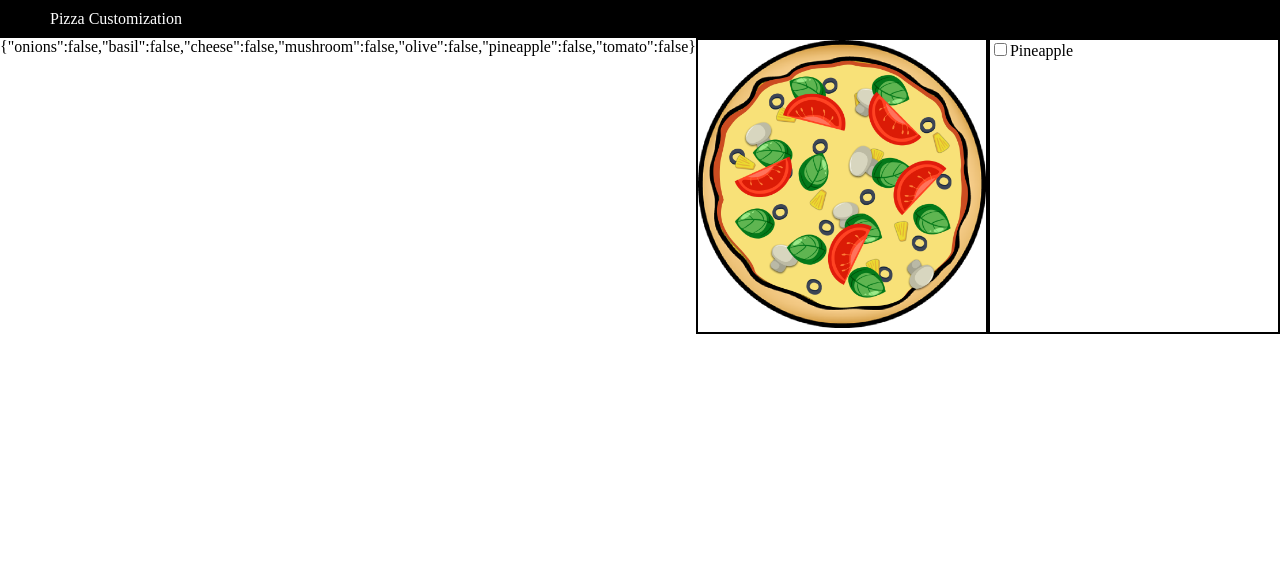
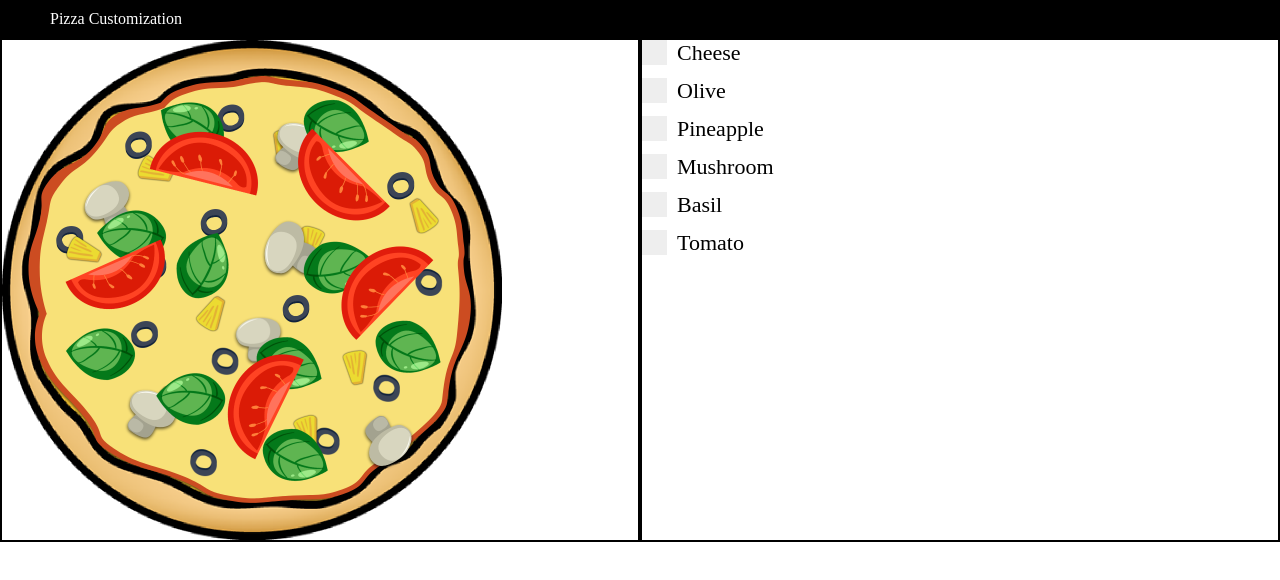
Before and after one commit to DinhSonHai/pizza-customization-reactjs, a React (Create React App) app: page / in a window 1280 px wide. Shown: the top 580 px of the page. Built offline with nearby package versions, Linux system fonts and the light colour scheme.

Commit message:
Add style for checkbox

```diff
--- a/src/App.js
+++ b/src/App.js
@@ -6,12 +6,11 @@
 
 function App() {
   const [ingredients, setIngredients] = useState({
-    onions: false,
-    basil: false,
     cheese: false,
-    mushroom: false,
     olive: false,
     pineapple: false,
+    mushroom: false,
+    basil: false,
     tomato: false,
   });
   return (
--- a/src/components/Customize.js
+++ b/src/components/Customize.js
@@ -8,14 +8,16 @@
 import Tomato from '../assets/Tomato.png';
 
 function Customize({ ingredients, setIngredients }) {
-  const changeIngredients = (name) => {
+  const onChange = (e, name) => {
+    console.log(e)
     let newIngredients = JSON.parse(JSON.stringify(ingredients));
-    newIngredients[name] = !newIngredients[name];
+    newIngredients[name] = e;
     setIngredients(newIngredients);
+    localStorage.setItem("ingredients", JSON.stringify(newIngredients));
   }
   return (
     <div style={{ display: 'flex' }}>
-      {JSON.stringify(ingredients)}
+      {/* {JSON.stringify(ingredients)} */}
       <div style={{ border: '2px solid black', flex: '1' }}>
         <div style={{ maxHeight: '500px', maxWidth: '500px', position: 'relative' }}>
           <img src={Cheese} alt='Cheese' height='100%' width='100%' className='ingredients'/>
@@ -34,8 +36,36 @@
         </div>
       </div>
       <div style={{ border: '2px solid black', flex: '1' }}>
-        <input type="checkbox" id="pineapple" name="pineapple" value="" onChange={() => changeIngredients('pineapple')}></input>
-        <label for="pineapple">Pineapple</label>
+        <label className="container-checkbox">
+          Cheese
+          <input type="checkbox" checked={ingredients["cheese"]} onChange={(e) => onChange(e.currentTarget.checked, 'cheese')}></input>
+          <span className="checkmark"></span>
+        </label>
+        <label className="container-checkbox">
+          Olive
+          <input type="checkbox" checked={ingredients["olive"]} onChange={(e) => onChange(e.currentTarget.checked, 'olive')}></input>
+          <span className="checkmark"></span>
+        </label>
+        <label className="container-checkbox">
+          Pineapple
+          <input type="checkbox" checked={ingredients["pineapple"]} onChange={(e) => onChange(e.currentTarget.checked, 'pineapple')}></input>
+          <span className="checkmark"></span>
+        </label>
+        <label className="container-checkbox">
+          Mushroom
+          <input type="checkbox" checked={ingredients["mushroom"]} onChange={(e) => onChange(e.currentTarget.checked, 'mushroom')}></input>
+          <span className="checkmark"></span>
+        </label>
+        <label className="container-checkbox">
+          Basil
+          <input type="checkbox" checked={ingredients["basil"]} onChange={(e) => onChange(e.currentTarget.checked, 'basil')}></input>
+          <span className="checkmark"></span>
+        </label>
+        <label className="container-checkbox">
+          Tomato
+          <input type="checkbox" checked={ingredients["tomato"]} onChange={(e) => onChange(e.currentTarget.checked, 'tomato')}></input>
+          <span className="checkmark"></span>
+        </label>
       </div>
     </div>
   )
--- a/src/index.css
+++ b/src/index.css
@@ -5,3 +5,133 @@
 .ingredients {
   position: absolute;
 }
+
+/* The container */
+.container-checkbox {
+  display: block;
+  position: relative;
+  padding-left: 35px;
+  margin-bottom: 12px;
+  cursor: pointer;
+  font-size: 22px;
+  -webkit-user-select: none;
+  -moz-user-select: none;
+  -ms-user-select: none;
+  user-select: none;
+}
+
+/* Hide the browser's default checkbox */
+.container-checkbox input {
+  position: absolute;
+  opacity: 0;
+  cursor: pointer;
+}
+
+/* Create a custom checkbox */
+.container-checkbox .checkmark {
+  position: absolute;
+  top: 0;
+  left: 0;
+  height: 25px;
+  width: 25px;
+  background-color: #eee;
+}
+
+/* On mouse-over, add a grey background color */
+.container-checkbox:hover input ~ .checkmark {
+  background-color: #ccc;
+}
+
+/* When the checkbox is checked, add a blue background */
+.container-checkbox input:checked ~ .checkmark {
+  background-color: #2196f3;
+}
+
+/* Create the checkmark/indicator (hidden when not checked) */
+.container-checkbox .checkmark:after {
+  content: '';
+  position: absolute;
+  display: none;
+}
+
+/* Show the checkmark when checked */
+.container-checkbox input:checked ~ .checkmark:after {
+  display: block;
+}
+
+/* Style the checkmark/indicator */
+.container-checkbox .checkmark:after {
+  left: 9px;
+  top: 5px;
+  width: 5px;
+  height: 10px;
+  border: solid white;
+  border-width: 0 3px 3px 0;
+  -webkit-transform: rotate(45deg);
+  -ms-transform: rotate(45deg);
+  transform: rotate(45deg);
+}
+
+/* The container */
+.container-radio {
+  display: block;
+  position: relative;
+  padding-left: 35px;
+  margin-bottom: 12px;
+  cursor: pointer;
+  font-size: 22px;
+  -webkit-user-select: none;
+  -moz-user-select: none;
+  -ms-user-select: none;
+  user-select: none;
+}
+
+/* Hide the browser's default radio button */
+.container-radio input {
+  position: absolute;
+  opacity: 0;
+  cursor: pointer;
+}
+
+/* Create a custom radio button */
+.container-radio .checkmark {
+  position: absolute;
+  top: 0;
+  left: 0;
+  height: 25px;
+  width: 25px;
+  background-color: #eee;
+  border-radius: 50%;
+}
+
+/* On mouse-over, add a grey background color */
+.container-radio:hover input ~ .checkmark {
+  background-color: #ccc;
+}
+
+/* When the radio button is checked, add a blue background */
+.container-radio input:checked ~ .checkmark {
+  background-color: #2196f3;
+}
+
+/* Create the indicator (the dot/circle - hidden when not checked) */
+.container-radio .checkmark:after {
+  content: '';
+  position: absolute;
+  display: none;
+}
+
+/* Show the indicator (dot/circle) when checked */
+.container-radio input:checked ~ .checkmark:after {
+  display: block;
+}
+
+/* Style the indicator (dot/circle) */
+.container-radio .checkmark:after {
+  top: 9px;
+  left: 9px;
+  width: 8px;
+  height: 8px;
+  border-radius: 50%;
+  background: white;
+}
```
